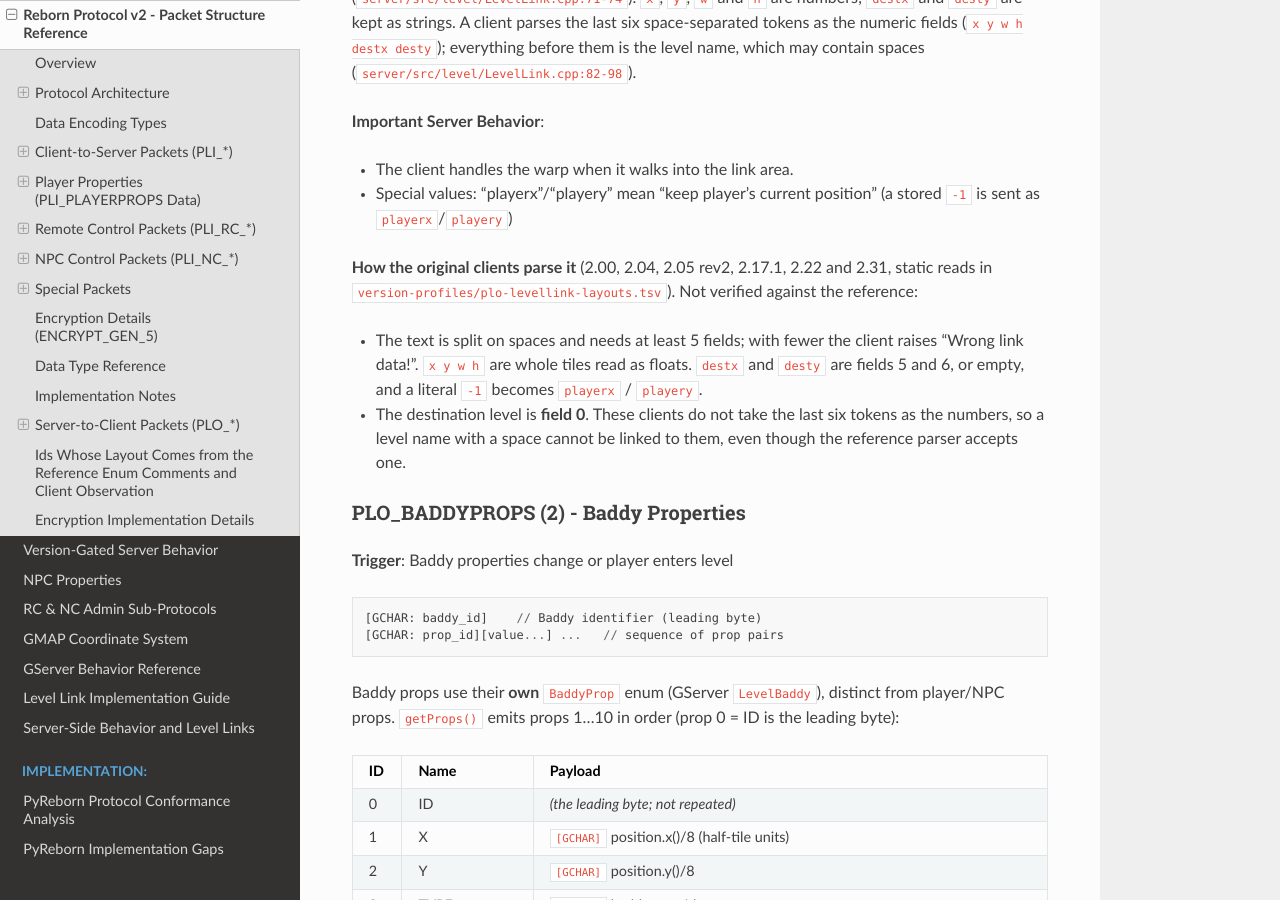
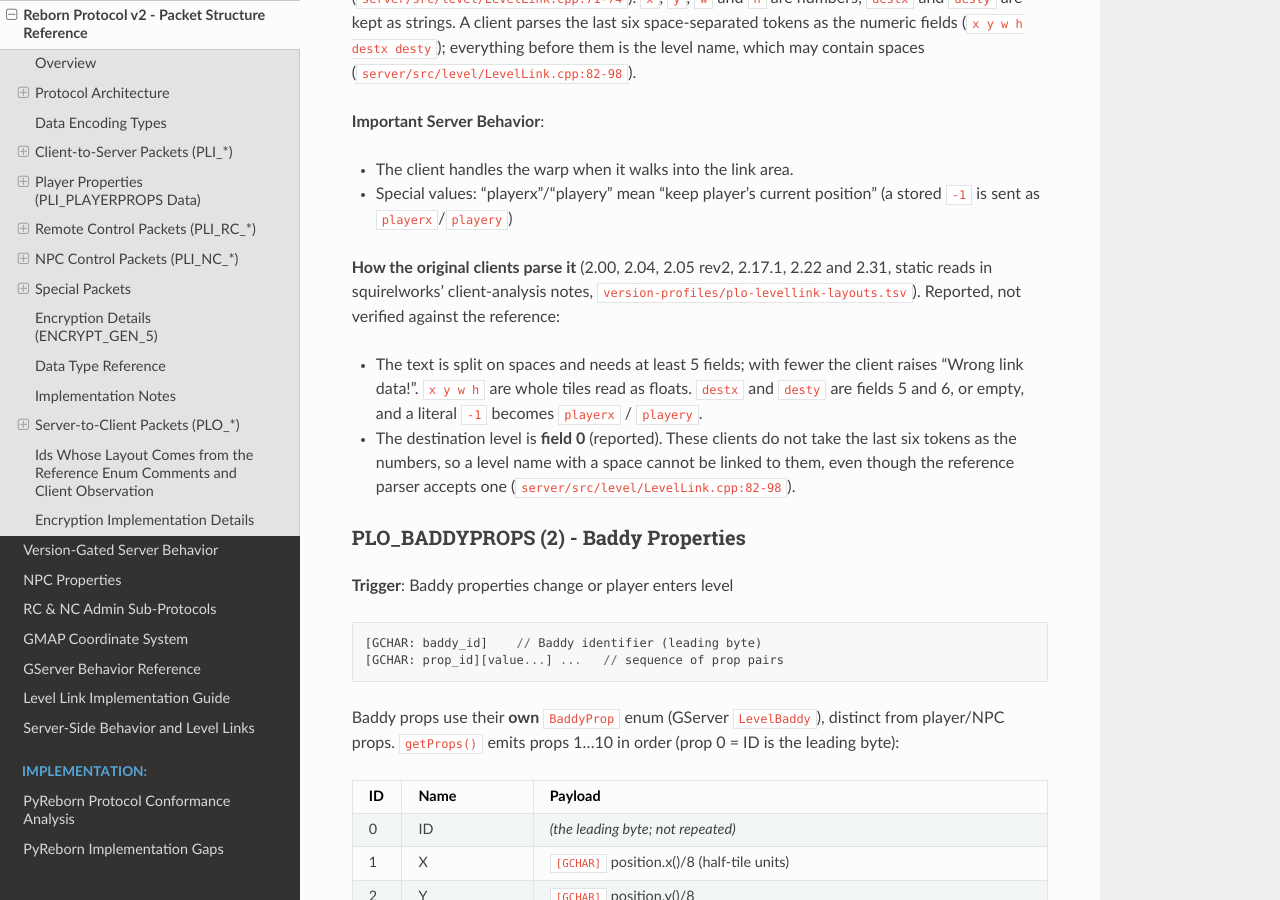
Before and after one commit to hosler/reborn-protocol-docs, a Sphinx documentation site: the page built from docs/protocol/packet-structures.md, in a window 1280 px wide and 900 px high, scrolled down 36275 px. Built offline with Sphinx 7.4.7 and the Read the Docs theme 3.1.0, drawn with Linux system fonts in a browser that asks for light colours.

Commit message:
PR #40 fixups: reported labels, FourPlay probe note, test-point block out of the GMAP section, links to plain text
Co-Authored-By: Claude <noreply@anthropic.com>

```diff
--- a/docs/protocol/packet-structures.md
+++ b/docs/protocol/packet-structures.md
@@ -1416,13 +1416,13 @@ name, which may contain spaces (`server/src/level/LevelLink.cpp:82-98`).
 - Special values: "playerx"/"playery" mean "keep player's current position" (a stored `-1` is sent as `playerx`/`playery`)
 
 **How the original clients parse it** (2.00, 2.04, 2.05 rev2, 2.17.1, 2.22 and 2.31, static
-reads in [`version-profiles/plo-levellink-layouts.tsv`](https://github.com/squirelworks/Graal_analysis/blob/main/version-profiles/plo-levellink-layouts.tsv)). Not verified against the reference:
+reads in squirelworks' client-analysis notes, `version-profiles/plo-levellink-layouts.tsv`). Reported, not verified against the reference:
 - The text is split on spaces and needs at least 5 fields; with fewer the client raises
   "Wrong link data!". `x y w h` are whole tiles read as floats. `destx` and `desty` are fields
   5 and 6, or empty, and a literal `-1` becomes `playerx` / `playery`.
-- The destination level is **field 0**. These clients do not take the last six tokens as
-  the numbers, so a level name with a space cannot be linked to them, even though the
-  reference parser accepts one.
+- The destination level is **field 0** (reported). These clients do not take the last six
+  tokens as the numbers, so a level name with a space cannot be linked to them, even though
+  the reference parser accepts one (`server/src/level/LevelLink.cpp:82-98`).
 
 ### PLO_BADDYPROPS (2) - Baddy Properties
 **Trigger**: Baddy properties change or player enters level
```
Also changed, not shown: docs/protocol/level-link-implementation.md (+14 -9 lines).
